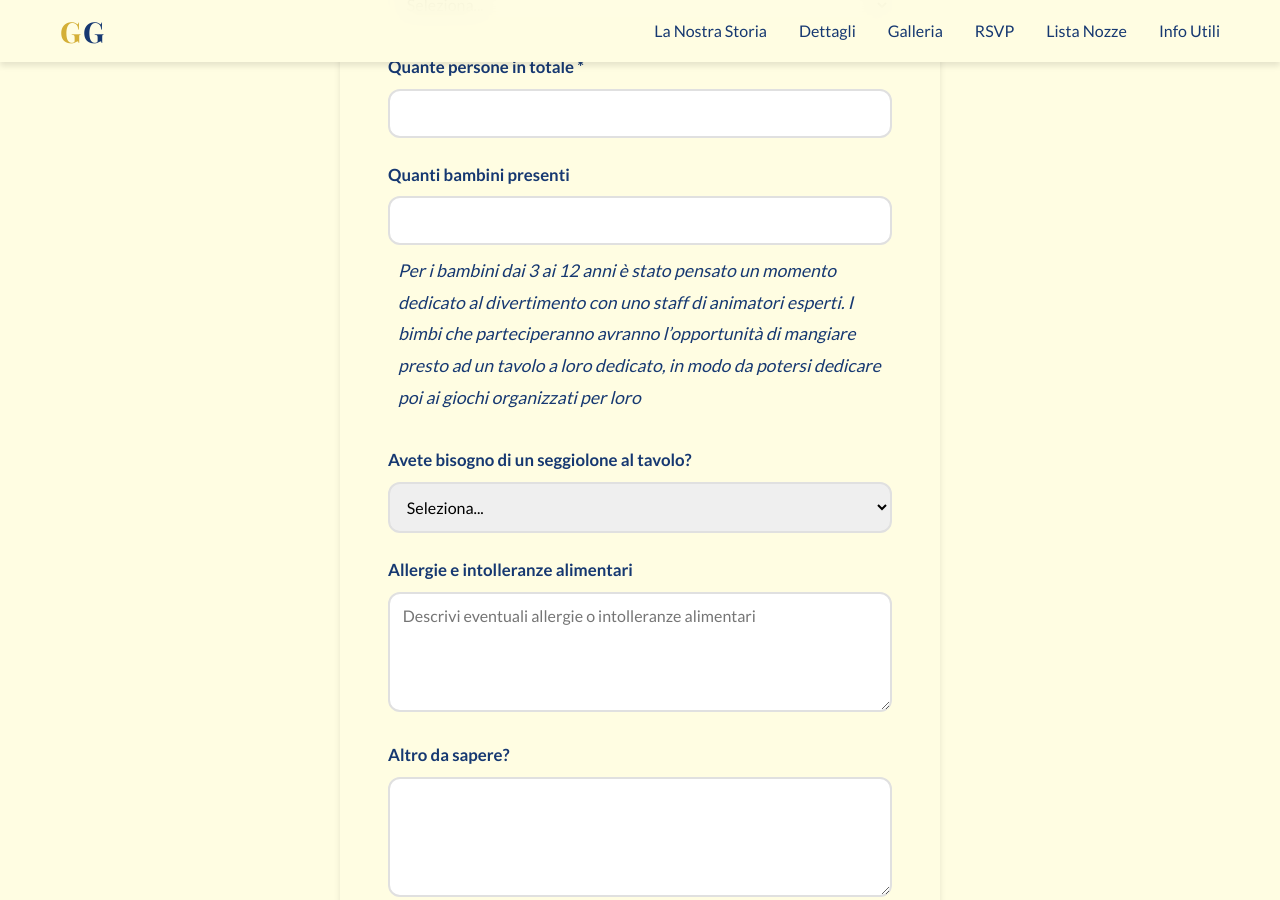
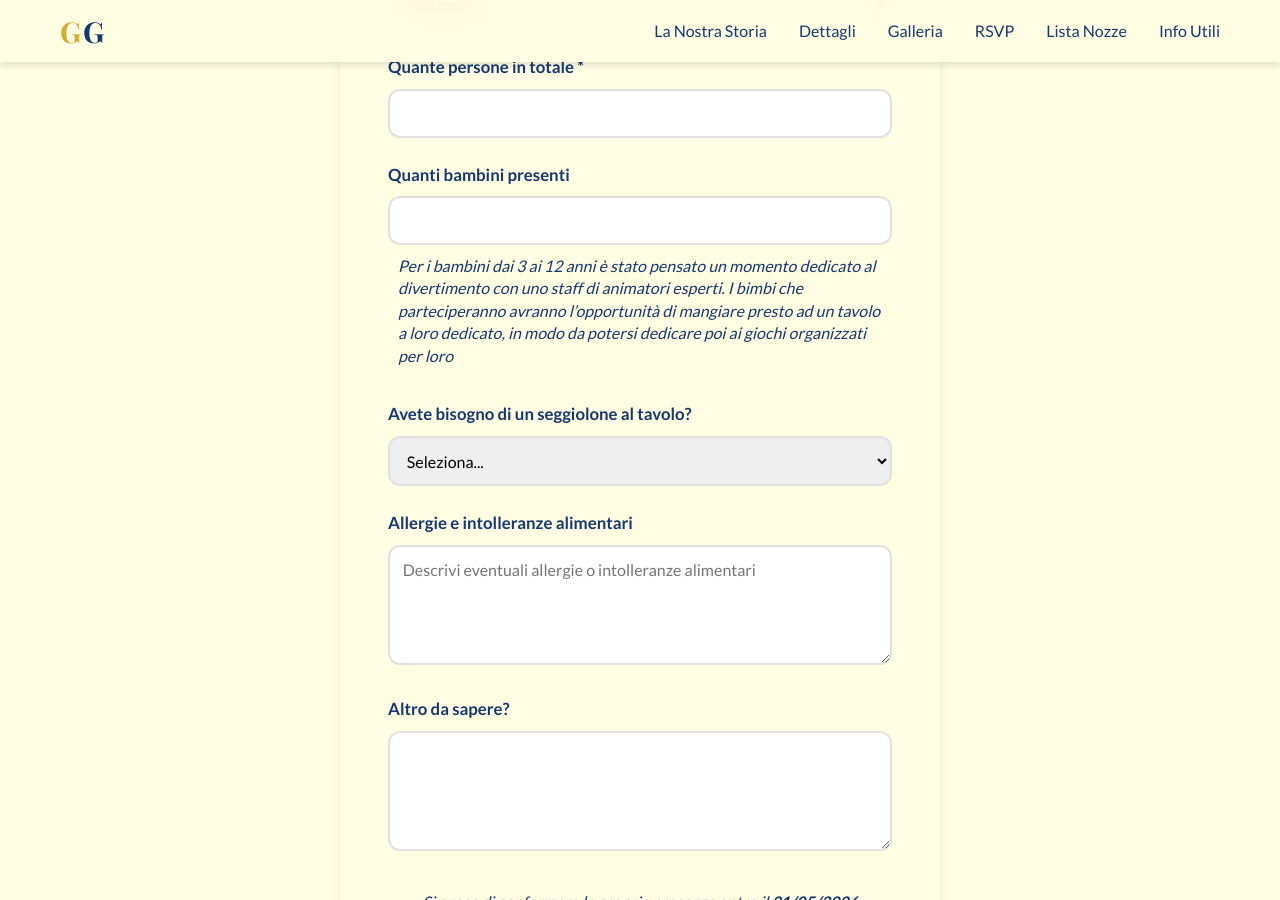
Before and after one commit to knives85/gio-ga, a Jekyll site: the page built from index.html, in a window 1280 px wide and 900 px high, scrolled down 4107 px. Built offline with Jekyll 4.4.1, drawn with Linux system fonts in a browser that asks for light colours.

Commit message:
feat: note style review

```diff
--- a/assets/css/style.css
+++ b/assets/css/style.css
@@ -570,12 +570,16 @@ section h2::after {
 .form-group-note {
     font-style: italic;
     padding: 10px;
+    line-height: 1.4;
+    font-size: 1rem;
 }
 
 .form-note {
     font-style: italic;
     padding: 10px;
     text-align: center;
+    line-height: 1.4;
+    font-size: 1rem;
 }
 
 .submit-button {
```
